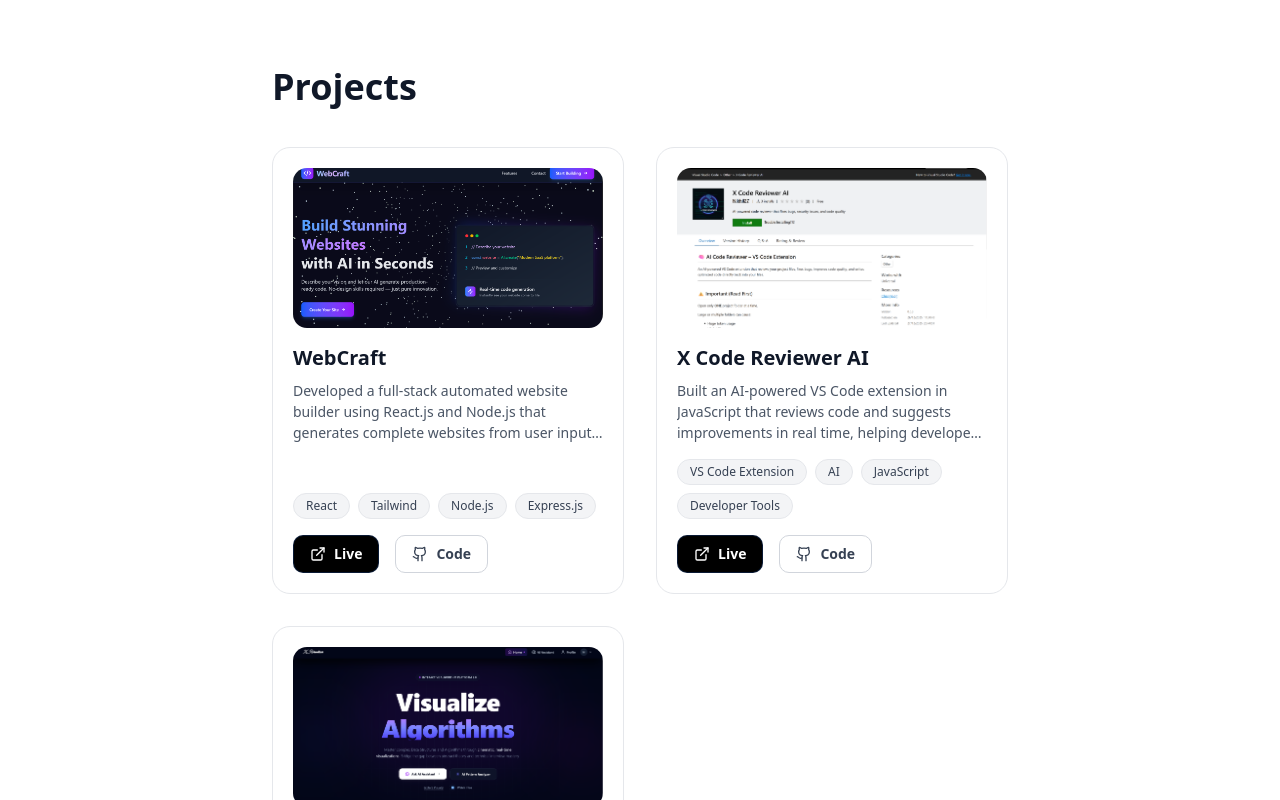
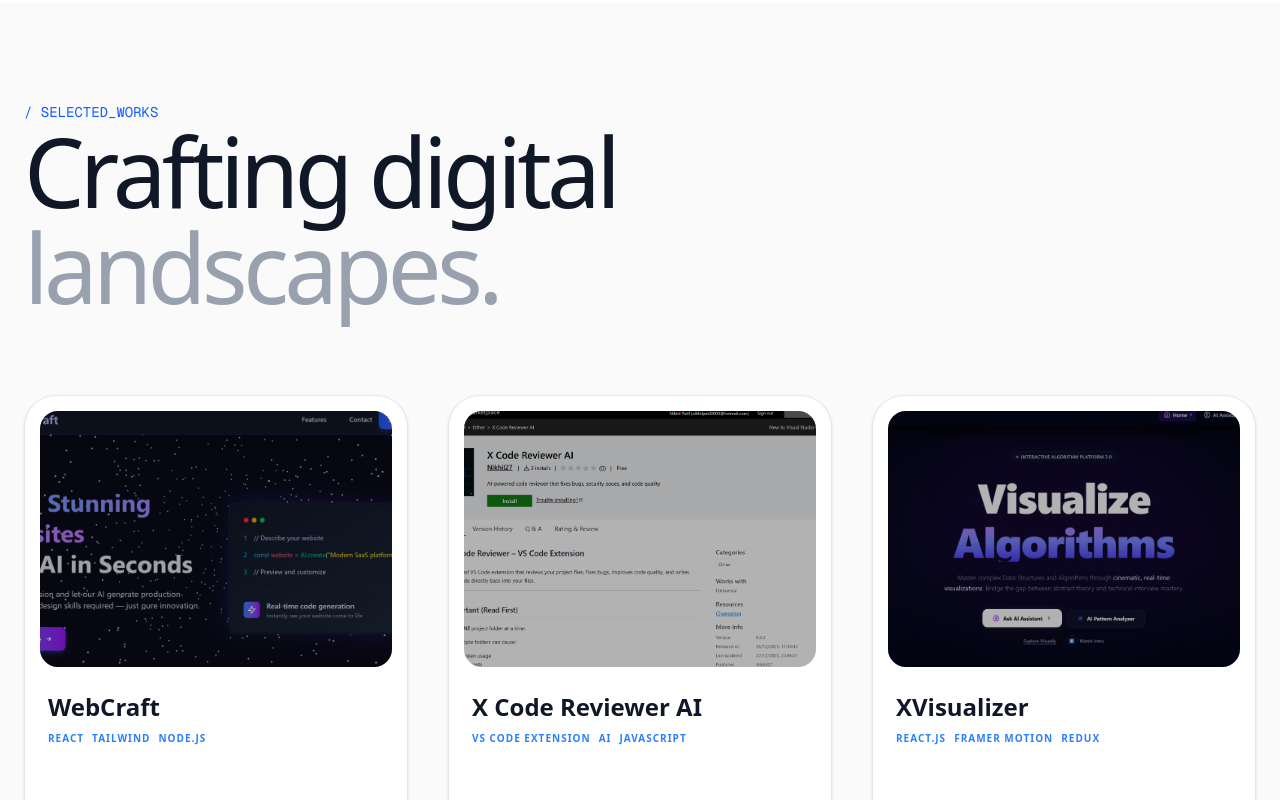
Before and after one commit to NikhilPatil2727/modern-portfolio, a Next.js app: page / in a window 1280 px wide. Shown: the part 1340-2140 px from the top of the page. Built offline with nearby package versions, Linux system fonts and the light colour scheme.

Commit message:
improved Project section

```diff
--- a/app/page.tsx
+++ b/app/page.tsx
@@ -7,7 +7,7 @@
     <main className="space-y-0">
       <Hero />
       <Skills/>
-      <Projects limit={4} />
+      <Projects limit={3} />
     </main>
   );
 }
--- a/app/projects/page.tsx
+++ b/app/projects/page.tsx
@@ -7,7 +7,7 @@
         All Projects
       </h1>
 
-      <Projects />
+      <Projects showHeader={false}  />
     </div>
   );
 }
--- a/components/sections/Projects.tsx
+++ b/components/sections/Projects.tsx
@@ -1,16 +1,19 @@
 "use client";
 
-import React, { useRef } from "react";
-import { ExternalLink, Github } from "lucide-react";
+import React, { useState } from "react";
+import { motion, useMotionValue, useSpring, useTransform } from "framer-motion";
+import { ExternalLink, Github, ArrowRight } from "lucide-react";
 import { Project } from "@/types";
+
+/* ---------------- PROJECT DATA ---------------- */
 
 const projects: Project[] = [
   {
     name: "WebCraft",
     image: "/Website.png",
     description:
-      "Developed a full-stack automated website builder using React.js and Node.js that generates complete websites from user input with real-time preview functionality.",
-    tags: [ "React", "Tailwind", "Node.js", "Express.js"],
+      "Full-stack automated website builder using React.js and Node.js. Generates complete websites with real-time preview functionality.",
+    tags: ["React", "Tailwind", "Node.js", "Express.js"],
     liveLink: "https://astonishing-brioche-b2cfa1.netlify.app/",
     github: "https://github.com/NikhilPatil2727",
   },
@@ -18,358 +21,209 @@
     name: "X Code Reviewer AI",
     image: "/VsCode.png",
     description:
-      "Built an AI-powered VS Code extension in JavaScript that reviews code and suggests improvements in real time, helping developers write cleaner and better code.",
-    tags: ["VS Code Extension", "AI", "JavaScript", "Developer Tools"],
+      "AI-powered VS Code extension that reviews code and suggests improvements in real time using LLMs.",
+    tags: ["VS Code Extension", "AI", "JavaScript", "DeepSeek"],
     liveLink:
       "https://marketplace.visualstudio.com/items?itemName=nikhil27.x-code-reviewer-ai",
     github: "https://github.com/NikhilPatil2727",
   },
   {
-    name: " XVisualizer",
+    name: "XVisualizer",
     image: "/DSA.png",
     description:
-      "Built an interactive DSA Visualizer using React.js with Framer Motion animations to visualize sorting algorithms, tree traversals, and graph searches",
-    tags: ["React.js", "Tailwind", "framer-motion", "Node.js", "Express.js", "MongoDB", "redux"],
-    liveLink: "https://www.linkedin.com/feed/update/urn:li:activity:7414210655811194880/",
+      "Interactive DSA Visualizer with Framer Motion animations for sorting, trees, and graph algorithms.",
+    tags: ["React.js", "Framer Motion", "Redux", "Algorithms"],
+    liveLink:
+      "https://www.linkedin.com/feed/update/urn:li:activity:7414210655811194880/",
     github: "https://github.com/NikhilPatil2727",
   },
-
 ];
 
-export default function Projects({ limit }: { limit?: number }) {
-  const displayedProjects = limit ? projects.slice(0, limit) : projects;
-  const cardRefs = useRef<(HTMLDivElement | null)[]>([]);
+/* ---------------- PROJECT CARD ---------------- */
 
-  const handleMouseMove = (e: React.MouseEvent<HTMLDivElement>, index: number) => {
-    const card = cardRefs.current[index];
-    if (!card) return;
+const ProjectCard = ({ project }: { project: Project }) => {
+  const [isHovered, setIsHovered] = useState(false);
 
-    const rect = card.getBoundingClientRect();
-    const x = ((e.clientX - rect.left) / rect.width) * 100;
-    const y = ((e.clientY - rect.top) / rect.height) * 100;
+  const x = useMotionValue(0);
+  const y = useMotionValue(0);
 
-    card.style.setProperty('--mouse-x', `${x}%`);
-    card.style.setProperty('--mouse-y', `${y}%`);
-  };
+  const mouseX = useSpring(x, { stiffness: 120, damping: 20 });
+  const mouseY = useSpring(y, { stiffness: 120, damping: 20 });
 
-  const handleMouseLeave = (index: number) => {
-    const card = cardRefs.current[index];
-    if (card) {
-      card.style.setProperty('--mouse-x', `50%`);
-      card.style.setProperty('--mouse-y', `50%`);
-    }
+  const imgX = useTransform(mouseX, [-0.5, 0.5], [-12, 12]);
+  const textX = useTransform(mouseX, [-0.5, 0.5], [6, -6]);
+
+  const handleMouseMove = (e: React.MouseEvent<HTMLDivElement>) => {
+    const rect = e.currentTarget.getBoundingClientRect();
+    x.set((e.clientX - rect.left) / rect.width - 0.5);
+    y.set((e.clientY - rect.top) / rect.height - 0.5);
   };
 
   return (
-    <section className="max-w-3xl mx-auto px-4 py-16">
-      <h2 className="text-4xl font-bold mb-10 text-gray-900 dark:text-white">Projects</h2>
-
-      <div className="grid sm:grid-cols-1 md:grid-cols-2 gap-8">
-        {displayedProjects.map((project, idx) => (
-          <div
-            key={idx}
-            ref={(el) => { cardRefs.current[idx] = el; }}
-            onMouseMove={(e) => handleMouseMove(e, idx)}
-            onMouseLeave={() => handleMouseLeave(idx)}
-            className="
-              group relative
-              w-full h-full
-              flex flex-col
-              bg-white dark:bg-gray-950
-              rounded-2xl p-5
-              border border-gray-200 dark:border-gray-800
-              transition-all duration-300 ease-out
-              overflow-hidden
-              cursor-pointer
-              hover:border-blue-300 dark:hover:border-blue-800
-              hover:shadow-lg hover:shadow-blue-500/10 dark:hover:shadow-blue-500/5
-              hover:-translate-y-1
-              isolate
-            "
-            style={{
-              '--mouse-x': '50%',
-              '--mouse-y': '50%',
-            } as React.CSSProperties}
+    <motion.div
+      onMouseMove={handleMouseMove}
+      onMouseEnter={() => setIsHovered(true)}
+      onMouseLeave={() => {
+        setIsHovered(false);
+        x.set(0);
+        y.set(0);
+      }}
+      className="relative group h-[450px] w-full cursor-pointer perspective-1000"
     >
-            {/* Dark mode specific background layer */}
-            <div className="
-              absolute inset-0
-              dark:bg-gradient-to-br
-              dark:from-gray-950
-              dark:via-gray-900
-              dark:to-gray-950
-              opacity-100 dark:opacity-100
-              transition-opacity duration-300
-              pointer-events-none
-              z-0
-            " />
-
-            {/* Visible gradient that follows cursor - Dark mode enhanced */}
+      {/* Background + Border + Glow */}
       <div
         className="
-                absolute inset-0
-                opacity-0 group-hover:opacity-100
-                transition-opacity duration-500
-                pointer-events-none
-                z-0
+          absolute inset-0 rounded-[32px] overflow-hidden
+          bg-white dark:bg-black
+          border border-gray-200 dark:border-white/20
+          shadow-sm transition-all duration-500
+
+          group-hover:border-blue-500/30
+          group-hover:shadow-2xl
+
+          dark:shadow-[0_0_0_1px_rgba(255,255,255,0.08)]
+          dark:group-hover:shadow-[0_0_45px_-10px_rgba(59,130,246,0.6)]
         "
-              style={{
-                background: `radial-gradient(
-                  500px circle at var(--mouse-x) var(--mouse-y),
-                  rgba(59, 130, 246, 0.1),
-                  rgba(147, 51, 234, 0.05),
-                  transparent 50%
-                )`,
-              }}
       />
 
-            {/* Color flow effect - Subtle in dark mode */}
+      {/* Inner Glow */}
       <div
         className="
-                absolute inset-0
-                opacity-0 dark:group-hover:opacity-20
-                transition-opacity duration-700
-                pointer-events-none
-                z-0
+          absolute inset-0 rounded-[32px] pointer-events-none
+          opacity-0 group-hover:opacity-100 transition-opacity duration-500
+          dark:ring-1 dark:ring-white/10
         "
-              style={{
-                background: `linear-gradient(
-                  45deg,
-                  transparent 0%,
-                  rgba(59, 130, 246, 0.08) 20%,
-                  rgba(147, 51, 234, 0.05) 40%,
-                  rgba(236, 72, 153, 0.03) 60%,
-                  transparent 100%
-                )`,
-                transform: `translate(
-                  calc(var(--mouse-x) * 0.03 - 50%),
-                  calc(var(--mouse-y) * 0.03 - 50%)
-                )`,
-              }}
       />
 
-            {/* Image - Reduced height */}
-            <div className="relative h-40 w-full overflow-hidden rounded-xl mb-4 z-10">
-              <div
-                className="
-                  absolute inset-0
-                  opacity-0 group-hover:opacity-40
-                  transition-opacity duration-500
-                  z-10
-                "
-                style={{
-                  background: `radial-gradient(
-                    ellipse at var(--mouse-x) var(--mouse-y),
-                    rgba(59, 130, 246, 0.15),
-                    transparent 60%
-                  )`,
-                }}
-              />
+      {/* Content */}
+      <div className="relative h-full w-full p-4 flex flex-col">
+        {/* Image */}
+        <div className="relative h-64 w-full rounded-2xl overflow-hidden mb-6 z-10">
+          <motion.div
+            style={{ x: imgX }}
+            animate={{ scale: isHovered ? 1.15 : 1.05 }}
+            transition={{ type: "spring", stiffness: 200, damping: 25 }}
+            className="w-full h-full"
+          >
             <img
               src={project.image}
               alt={project.name}
-                className="
-                  w-full h-full object-cover
-                  transition-transform duration-700 ease-out
-                  group-hover:scale-105
-                  relative z-0
-                "
+              className="w-full h-full object-cover rounded-2xl"
             />
+            <div
+              className={`
+                absolute inset-0 transition-opacity duration-500
+                bg-black/30 dark:bg-black/50
+                ${isHovered ? "opacity-0" : "opacity-100"}
+              `}
+            />
+          </motion.div>
         </div>
 
-            {/* Title */}
-            <h3 className="
-              text-xl font-semibold mb-2
-              relative z-10
-              text-gray-900 dark:text-gray-100
-              transition-colors duration-300
-              group-hover:text-blue-600 dark:group-hover:text-blue-400
-            ">
+        {/* Text */}
+        <motion.div style={{ x: textX }} className="px-2 z-20">
+          <div className="flex justify-between items-center mb-2">
+            <h3 className="text-2xl font-bold text-gray-900 dark:text-white">
               {project.name}
             </h3>
+            <div className="p-2 bg-blue-500 rounded-full opacity-0 group-hover:opacity-100 transition-all translate-y-2 group-hover:translate-y-0">
+              <ArrowRight className="w-4 h-4 text-white" />
+            </div>
+          </div>
 
-            {/* Description - Reduced line height and margin */}
-            <p className="
-              text-gray-600 dark:text-gray-300
-              text-sm leading-normal mb-4
-              transition-colors duration-300
-              group-hover:text-gray-800 dark:group-hover:text-gray-200
-              relative z-10
-              line-clamp-3
-            ">
-              {project.description}
-            </p>
-
-            {/* Bottom content */}
-            <div className="mt-auto relative z-10">
-              {/* Tags with visible effect - Reduced margin */}
           <div className="flex flex-wrap gap-2 mb-4">
-                {project.tags.map((tag, i) => (
+            {project.tags.slice(0, 3).map((tag, i) => (
               <span
                 key={i}
-                    className="
-                      relative
-                      px-3 py-1 text-xs font-medium rounded-full
-                      bg-gray-100 dark:bg-gray-900
-                      text-gray-700 dark:text-gray-300
-                      border border-gray-200 dark:border-gray-800
-                      transition-all duration-300 ease-out
-                      group-hover:bg-blue-50 dark:group-hover:bg-gray-800
-                      group-hover:text-blue-700 dark:group-hover:text-blue-300
-                      group-hover:border-blue-200 dark:group-hover:border-blue-800
-                      group-hover:scale-105
-                      overflow-hidden
-                    "
+                className="text-[10px] font-bold uppercase tracking-widest text-blue-500"
               >
-                    {/* Tag highlight - subtle in dark mode */}
-                    <div
-                      className="
-                        absolute inset-0
-                        opacity-0 dark:group-hover:opacity-30
-                        transition-opacity duration-500
-                      "
-                      style={{
-                        background: `radial-gradient(
-                          circle at var(--mouse-x) var(--mouse-y),
-                          rgba(59, 130, 246, 0.2),
-                          transparent 60%
-                        )`,
-                      }}
-                    />
-                    <span className="relative z-10">
                 {tag}
-                    </span>
               </span>
             ))}
           </div>
 
-              {/* Actions */}
-              <div className="flex items-center gap-4">
+          {/* Expand */}
+          <motion.div
+            initial={false}
+            animate={{
+              height: isHovered ? "auto" : 0,
+              opacity: isHovered ? 1 : 0,
+            }}
+            className="overflow-hidden"
+          >
+            <p className="text-gray-500 dark:text-gray-400 text-sm mb-6">
+              {project.description}
+            </p>
+
+            <div className="flex gap-3 pb-4">
               <a
                 href={project.liveLink}
                 target="_blank"
-                  rel="noopener noreferrer"
-                  className="
-                    relative
-                    inline-flex items-center gap-2
-                    px-4 py-2 rounded-lg text-sm font-semibold
-                    bg-gradient-to-r from-black to-black
-                    dark:from-blue-700 dark:to-blue-800
-                    text-white
-                    overflow-hidden
-                    transition-all duration-300 ease-out
-                    hover:scale-105
-                    hover:shadow-lg hover:shadow-blue-500/30
-                    dark:hover:shadow-blue-500/20
-                    active:scale-95
-                    cursor-pointer
-                    select-none
-                    z-20
-                    border border-blue-500/20 dark:border-blue-600/30
-                  "
-                  onClick={(e) => e.stopPropagation()}
+                className="flex-1 flex items-center justify-center gap-2 py-3 rounded-xl
+                bg-gray-900 dark:bg-white
+                text-white dark:text-gray-900
+                text-xs font-bold hover:scale-[1.02] transition-transform"
               >
-                  {/* Button glow - subtle in dark */}
-                  <div
-                    className="
-                      absolute inset-0
-                      opacity-0 hover:opacity-100
-                      transition-opacity duration-500
-                    "
-                    style={{
-                      background: `radial-gradient(
-                        circle at var(--mouse-x) var(--mouse-y),
-                        rgba(255, 255, 255, 0.2),
-                        transparent 60%
-                      )`,
-                    }}
-                  />
-                  <ExternalLink className="w-4 h-4 relative z-10" />
-                  <span className="relative z-10">Live</span>
+                <ExternalLink className="w-3 h-3" /> View Site
               </a>
 
               <a
                 href={project.github}
                 target="_blank"
-                  rel="noopener noreferrer"
-                  className="
-                    relative
-                    inline-flex items-center gap-2
-                    px-4 py-2 rounded-lg text-sm font-semibold
-                    border border-gray-300 dark:border-gray-800
-                    text-gray-700 dark:text-gray-300
-                    overflow-hidden
-                    transition-all duration-300 ease-out
-                    hover:scale-105
-                    hover:text-blue-600 dark:hover:text-blue-400
-                    hover:border-blue-400 dark:hover:border-blue-700
-                    hover:bg-gray-50 dark:hover:bg-gray-900
-                    active:scale-95
-                    cursor-pointer
-                    select-none
-                    z-20
-                  "
-                  onClick={(e) => e.stopPropagation()}
+                className="p-3 rounded-xl border border-gray-200 dark:border-white/10
+                text-gray-600 dark:text-gray-400
+                hover:bg-gray-50 dark:hover:bg-white/5"
               >
-                  {/* Button effect */}
-                  <div
-                    className="
-                      absolute inset-0
-                      opacity-0 hover:opacity-100
-                      transition-opacity duration-500
-                    "
-                    style={{
-                      background: `radial-gradient(
-                        circle at var(--mouse-x) var(--mouse-y),
-                        rgba(59, 130, 246, 0.08),
-                        transparent 60%
-                      )`,
-                    }}
-                  />
-                  <Github className="w-4 h-4 relative z-10" />
-                  <span className="relative z-10">Code</span>
+                <Github className="w-4 h-4" />
               </a>
             </div>
+          </motion.div>
+        </motion.div>
       </div>
+    </motion.div>
+  );
+};
 
-            {/* Corner accent - subtle in dark */}
-            <div
-              className="
-                absolute top-0 right-0 w-32 h-32
-                opacity-0 dark:group-hover:opacity-30
-                transition-opacity duration-700
-                pointer-events-none
-                z-0
-              "
-              style={{
-                background: `radial-gradient(
-                  circle at var(--mouse-x) var(--mouse-y),
-                  rgba(59, 130, 246, 0.15),
-                  transparent 60%
-                )`,
-              }}
-            />
+/* ---------------- PROJECTS SECTION ---------------- */
 
-            {/* Subtle border glow - only in dark */}
-            <div className="
-              absolute inset-0 rounded-2xl
-              opacity-0 dark:group-hover:opacity-100
-              transition-opacity duration-500
-              pointer-events-none
-              z-0
-            ">
-              <div
-                className="
-                  absolute inset-0 rounded-2xl
-                  border border-blue-500/10 dark:border-blue-700/30
-                  blur-sm
-                "
-                style={{
-                  transform: `scale(1.02)`,
-                }}
-              />
+export default function Projects({
+  limit,
+  showHeader = true,
+}: {
+  limit?: number;
+  showHeader?: boolean;
+}) {
+  const displayedProjects = limit ? projects.slice(0, limit) : projects;
+
+  return (
+    <section className="max-w-7xl mx-auto px-6 py-24 bg-[#fafafa] dark:bg-black">
+      {/* HEADER — only when showHeader is true */}
+      {showHeader && (
+        <div className="mb-20 space-y-4">
+          <motion.span
+            initial={{ opacity: 0, y: 10 }}
+            whileInView={{ opacity: 1, y: 0 }}
+            className="text-blue-600 font-mono text-sm"
+          >
+            / SELECTED_WORKS
+          </motion.span>
+
+          <motion.h2
+            initial={{ opacity: 0, y: 20 }}
+            whileInView={{ opacity: 1, y: 0 }}
+            transition={{ delay: 0.1 }}
+            className="text-6xl md:text-8xl font-medium tracking-tighter text-gray-900 dark:text-white"
+          >
+            Crafting digital <br />
+            <span className="text-gray-400">landscapes.</span>
+          </motion.h2>
         </div>
-          </div>
+      )}
+
+      {/* PROJECT CARDS */}
+      <div className="grid grid-cols-1 md:grid-cols-2 lg:grid-cols-3 gap-10">
+        {displayedProjects.map((project, idx) => (
+          <ProjectCard key={idx} project={project} />
         ))}
       </div>
     </section>
```
Lines whose indentation alone changed are shown as unchanged.
